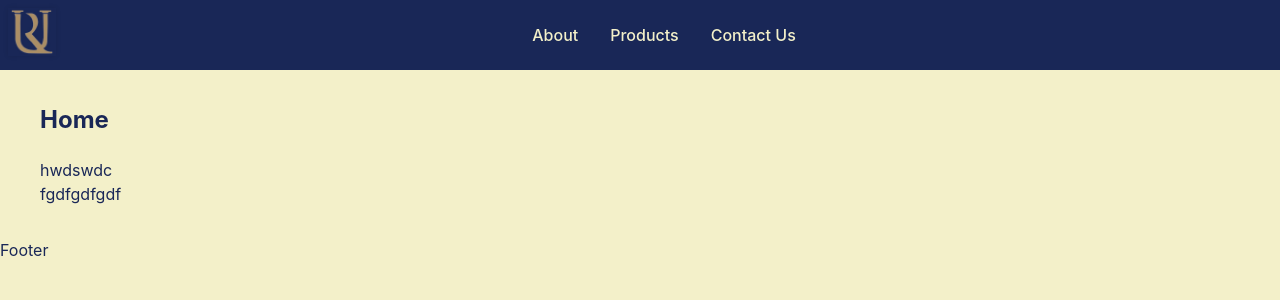
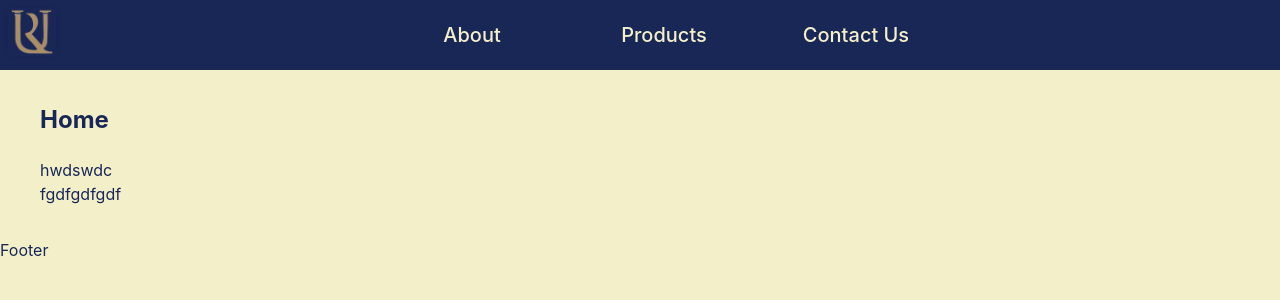
Before and after one commit to ysrckr/unalremzi-react, a React (Vite) app: page / in a window 1280 px wide. Shown: the top 300 px of the page. Built offline with nearby package versions, Linux system fonts and the light colour scheme.

Commit message:
Update navigationItem.module.scss with new styles for the navigation item

```diff
--- a/src/components/NavigationItem/navigationItem.module.scss
+++ b/src/components/NavigationItem/navigationItem.module.scss
@@ -3,20 +3,41 @@
 @use '@/styles/mixins.scss' as m;
 
 .item {
+  display: flex;
+  align-items: center;
+  justify-content: center;
+  font-size: 1.25rem;
+  font-weight: 500;
+  text-align: center;
+}
+
+.link {
   width: clamp(10rem, 20vw, 20rem);
-  text-align: center;
+  color: c.$light;
+  text-decoration: none;
+  padding: 0.75rem 2rem;
+  transition: color 0.2s ease-in-out;
   background-color: c.$secondary;
   border-radius: 0.5rem;
-  padding: 0.5rem 1rem;
   box-shadow: 0 0 5px rgba(0, 0, 0, 0.1);
+  cursor: pointer;
+
+  &:hover {
+    color: c.$primary;
+  }
 
   @each $device in l.$devices {
     @include m.media($device) {
-      width: max-content;
+      width: clamp(10rem, 10vw, 20rem);
       background-color: transparent;
       box-shadow: none;
-      text-align: left;
+      color: c.$light;
       padding: 0;
+      transition: color 0.2s ease-in-out;
+
+      &:hover {
+        color: c.$gold;
+      }
     }
   }
 }
```
